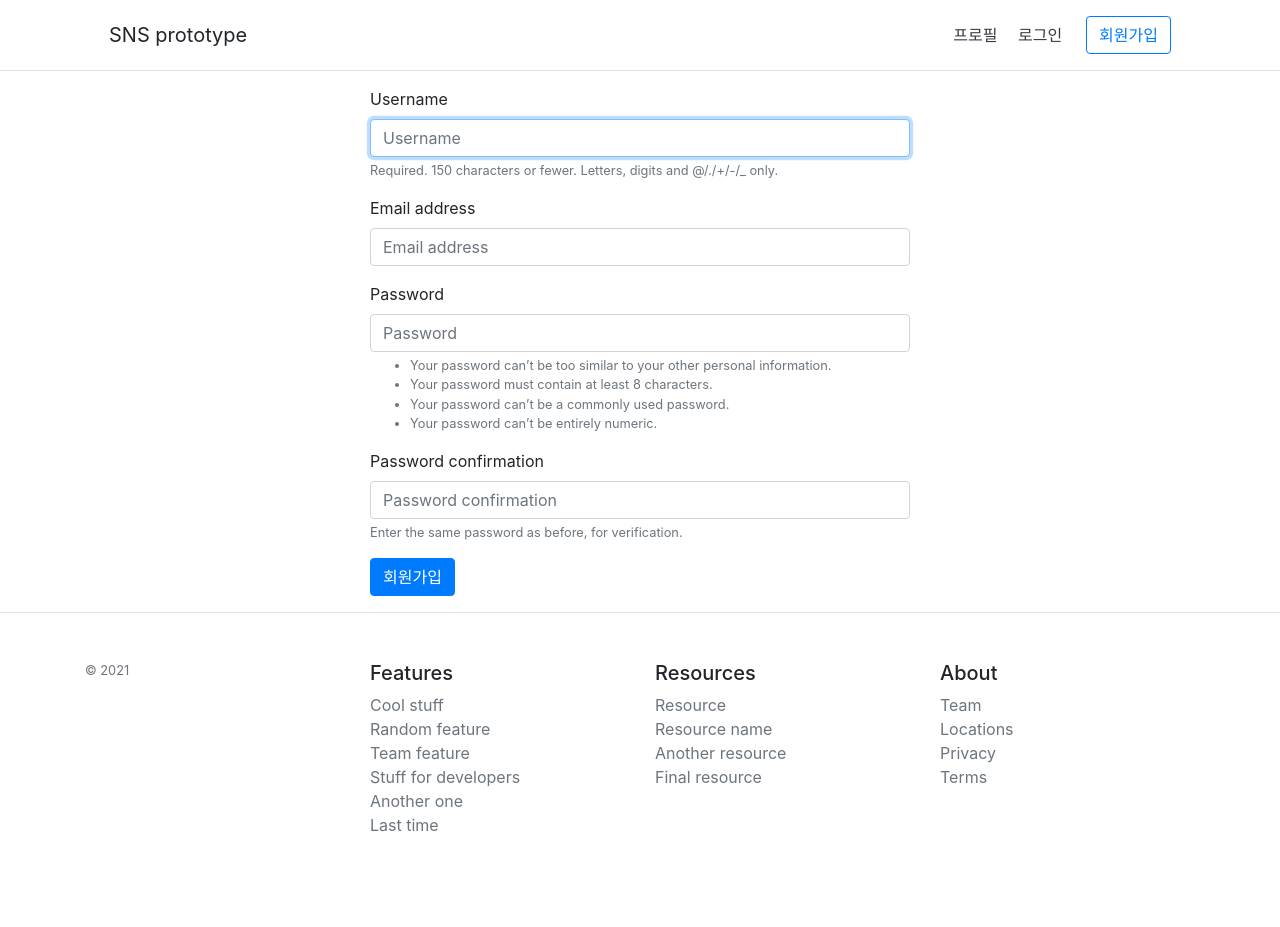
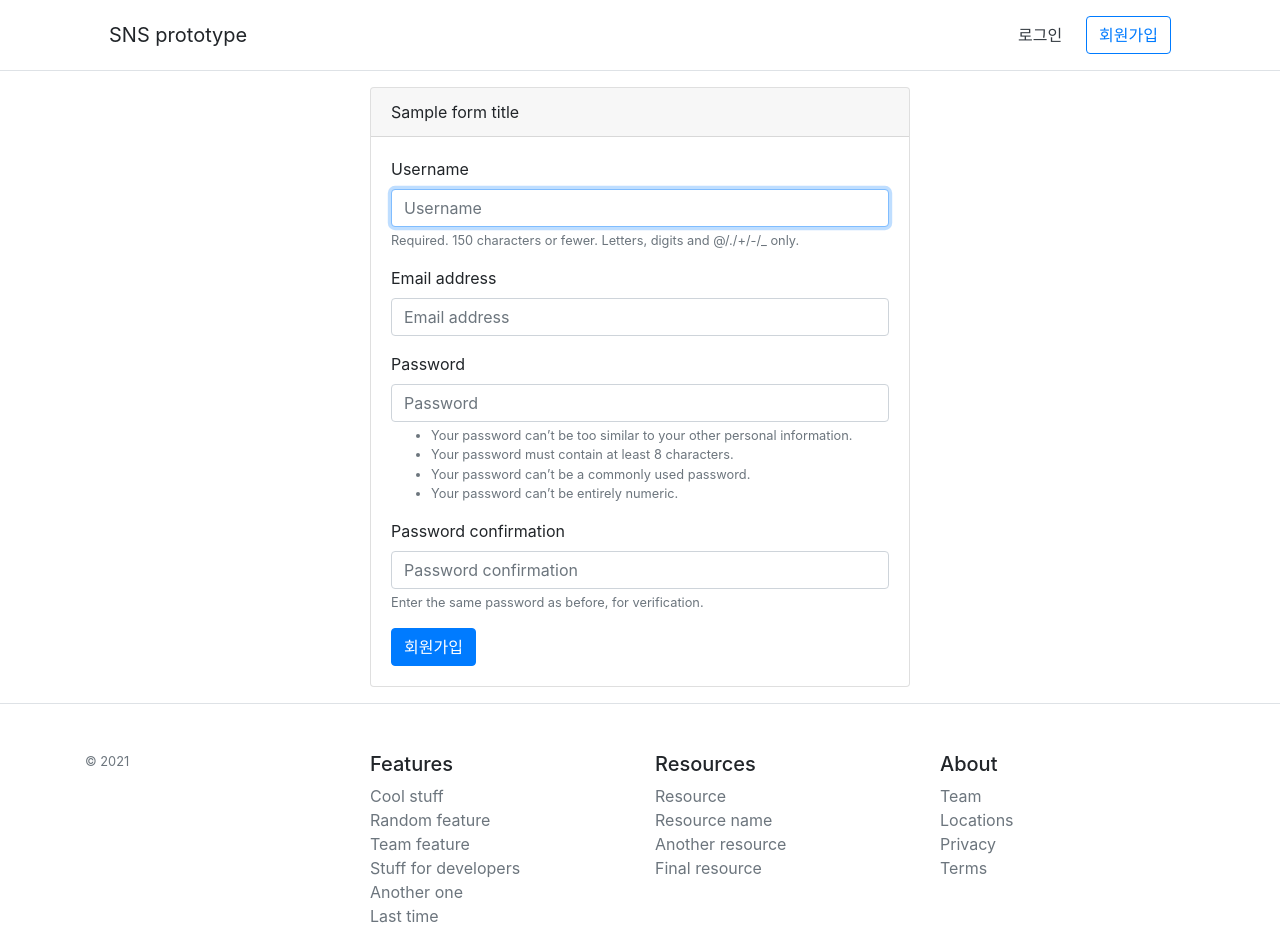
Before and after one commit to Pikurate-Side-Project/sns_prototype, a Django app: template accounts/templates/accounts/signup_form.html in a window 1280 px wide. Shown: the top 927 px of the page. Before the commit the page ends 832 px from the top, so only its background shows below. Run offline with Django 3.2, Linux system fonts and the light colour scheme; tables that the repository leaves empty hold one stand-in row (values such as "Sample post"); the template is opened without the code that fills it: values that come from a table or form of the project are taken from there, most other values are stand-ins (such as "Sample title", 1, 10 or a date in 2020); some libraries are stand-ins or nearby versions.

Commit message:
add: 로그인 기능 구현

```diff
--- /dev/null
+++ b/accounts/templates/accounts/login_form.html
@@ -0,0 +1,6 @@
+{% extends "layout.html" %}
+{% load bootstrap4 %}
+
+{% block content %}
+    {% include "_form.html" with form_title="로그인" submit_label="로그인" %}
+{% endblock content %}
--- a/accounts/urls.py
+++ b/accounts/urls.py
@@ -7,4 +7,6 @@ app_name = 'accounts'
 
 urlpatterns = [
     path('signup/', views.signup, name='signup'),
+    path('login/', views.login, name='login'),
+    path('logout/', views.logout, name='logout'),
 ]
--- a/django_react_ver2/settings/base.py
+++ b/django_react_ver2/settings/base.py
@@ -124,6 +124,8 @@ USE_L10N = True
 
 USE_TZ = True
 
+LOGIN_REDIRECT_URL = '/'
+LOGOUT_REDIRECT_URL = 'accounts:login'
 
 # Static files (CSS, JavaScript, Images)
 # https://docs.djangoproject.com/en/3.0/howto/static-files/
--- a/django_react_ver2/templates/_form.html
+++ b/django_react_ver2/templates/_form.html
@@ -3,11 +3,20 @@
 <div class="container my-3">
     <div class="row">
         <div class="col-sm-6 offset-sm-3">
-            <form action="" enctype="multipart/form-data" method="post">
-                {% csrf_token %}
-                {% bootstrap_form form %}
-                <input type="submit" value="{{ submit_label|default:'Submit' }}" class="btn btn-primary">
-            </form>
+            <div class="card">
+                {% if form_title %}
+                    <div class="card-header">
+                        {{ form_title }}
+                    </div>
+                {% endif %}
+                <div class="card-body">
+                    <form action="" enctype="multipart/form-data" method="post">
+                        {% csrf_token %}
+                        {% bootstrap_form form %}
+                        <input type="submit" value="{{ submit_label|default:'Submit' }}" class="btn btn-primary">
+                    </form>
+                </div>
+            </div>
         </div>
     </div>
 </div>
--- a/django_react_ver2/templates/layout.html
+++ b/django_react_ver2/templates/layout.html
@@ -28,10 +28,17 @@
                           SNS prototype
                       </h5>
                       <nav class="my-2 my-md-0 mr-md-3">
-                        <a class="p-2 text-dark" href="#">프로필</a>
-                        <a class="p-2 text-dark" href="#">로그인</a>
+                        {% if user.is_authenticated %}
+                          <a class="p-2 text-dark" href="{% url 'accounts:login' %}">프로필</a>
+                        {% else %}
+                          <a class="p-2 text-dark" href="{% url 'accounts:login' %}">로그인</a>
+                        {% endif %}
                       </nav>
-                      <a class="btn btn-outline-primary" href="#">회원가입</a>
+                      {% if user.is_authenticated %}
+                        <a class="btn btn-outline-primary" href="{% url 'accounts:logout' %}">로그아웃</a>
+                      {% else %}
+                        <a class="btn btn-outline-primary" href="{% url 'accounts:signup' %}">회원가입</a>
+                      {% endif %}
                   </div>
               </div>
           </div>
```
Also changed, not shown: accounts/views.py (+9 -0 lines).
